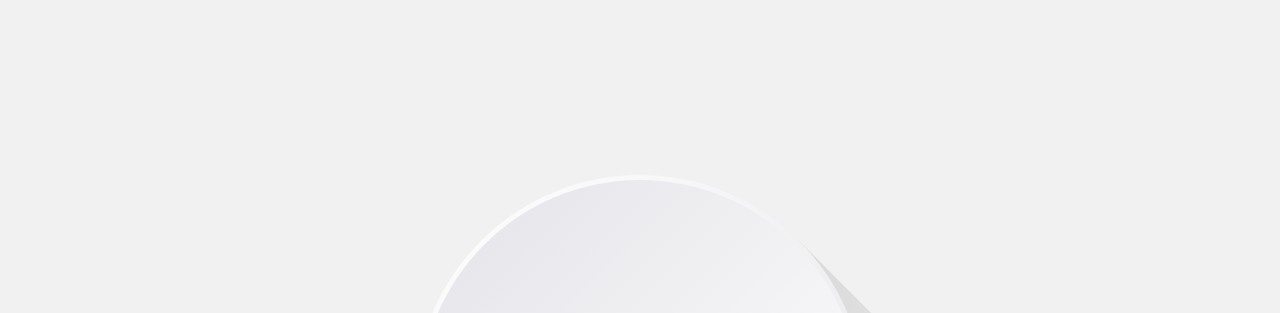
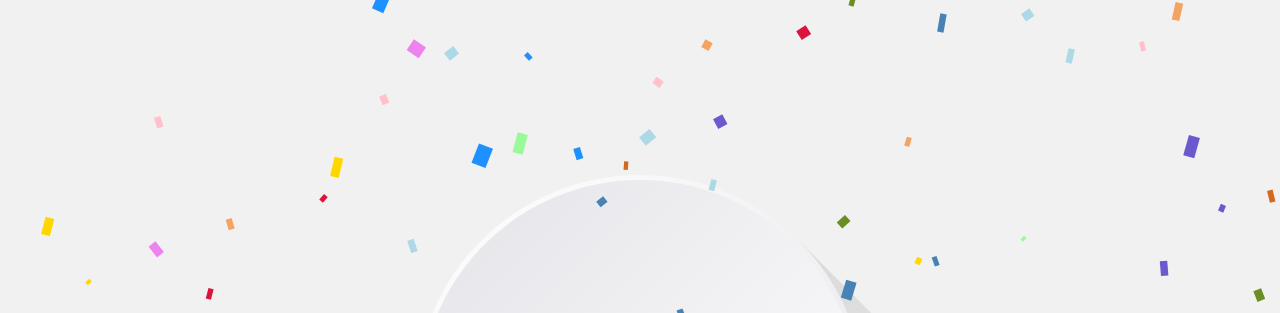
Before and after one commit to michalaDostalova/newYear, a plain HTML site: page index.html in a window 1280 px wide. Shown: the top 313 px of the page. Drawn offline with Linux system fonts and the light colour scheme; a web font is replaced by a local one.

Commit message:
conffetti

```diff
--- /dev/null
+++ b/confetti.js
@@ -0,0 +1,103 @@
+var confetti = {
+    maxCount: 150,
+    speed: 2,
+    frameInterval: 15,
+    alpha: 1,
+    gradient: !1,
+    start: null,
+    stop: null,
+    toggle: null,
+    pause: null,
+    resume: null,
+    togglePause: null,
+    remove: null,
+    isPaused: null,
+    isRunning: null
+};
+! function () {
+    confetti.start = s, confetti.stop = w, confetti.toggle = function () {
+        e ? w() : s()
+    }, confetti.pause = u, confetti.resume = m, confetti.togglePause = function () {
+        i ? m() : u()
+    }, confetti.isPaused = function () {
+        return i
+    }, confetti.remove = function () {
+        stop(), i = !1, a = []
+    }, confetti.isRunning = function () {
+        return e
+    };
+    var t = window.requestAnimationFrame || window.webkitRequestAnimationFrame || window.mozRequestAnimationFrame || window.oRequestAnimationFrame || window.msRequestAnimationFrame,
+        n = ["rgba(30,144,255,", "rgba(107,142,35,", "rgba(255,215,0,", "rgba(255,192,203,", "rgba(106,90,205,", "rgba(173,216,230,", "rgba(238,130,238,", "rgba(152,251,152,", "rgba(70,130,180,", "rgba(244,164,96,", "rgba(210,105,30,", "rgba(220,20,60,"],
+        e = !1,
+        i = !1,
+        o = Date.now(),
+        a = [],
+        r = 0,
+        l = null;
+
+    function d(t, e, i) {
+        return t.color = n[Math.random() * n.length | 0] + (confetti.alpha + ")"), t.color2 = n[Math.random() * n.length | 0] + (confetti.alpha + ")"), t.x = Math.random() * e, t.y = Math.random() * i - i, t.diameter = 10 * Math.random() + 5, t.tilt = 10 * Math.random() - 10, t.tiltAngleIncrement = .07 * Math.random() + .05, t.tiltAngle = Math.random() * Math.PI, t
+    }
+
+    function u() {
+        i = !0
+    }
+
+    function m() {
+        i = !1, c()
+    }
+
+    function c() {
+        if (!i)
+            if (0 === a.length) l.clearRect(0, 0, window.innerWidth, window.innerHeight), null;
+            else {
+                var n = Date.now(),
+                    u = n - o;
+                (!t || u > confetti.frameInterval) && (l.clearRect(0, 0, window.innerWidth, window.innerHeight), function () {
+                    var t, n = window.innerWidth,
+                        i = window.innerHeight;
+                    r += .01;
+                    for (var o = 0; o < a.length; o++) t = a[o], !e && t.y < -15 ? t.y = i + 100 : (t.tiltAngle += t.tiltAngleIncrement, t.x += Math.sin(r) - .5, t.y += .5 * (Math.cos(r) + t.diameter + confetti.speed), t.tilt = 15 * Math.sin(t.tiltAngle)), (t.x > n + 20 || t.x < -20 || t.y > i) && (e && a.length <= confetti.maxCount ? d(t, n, i) : (a.splice(o, 1), o--))
+                }(), function (t) {
+                    for (var n, e, i, o, r = 0; r < a.length; r++) {
+                        if (n = a[r], t.beginPath(), t.lineWidth = n.diameter, i = n.x + n.tilt, e = i + n.diameter / 2, o = n.y + n.tilt + n.diameter / 2, confetti.gradient) {
+                            var l = t.createLinearGradient(e, n.y, i, o);
+                            l.addColorStop("0", n.color), l.addColorStop("1.0", n.color2), t.strokeStyle = l
+                        } else t.strokeStyle = n.color;
+                        t.moveTo(e, n.y), t.lineTo(i, o), t.stroke()
+                    }
+                }(l), o = n - u % confetti.frameInterval), requestAnimationFrame(c)
+            }
+    }
+
+    function s(t, n, o) {
+        var r = window.innerWidth,
+            u = window.innerHeight;
+        window.requestAnimationFrame = window.requestAnimationFrame || window.webkitRequestAnimationFrame || window.mozRequestAnimationFrame || window.oRequestAnimationFrame || window.msRequestAnimationFrame || function (t) {
+            return window.setTimeout(t, confetti.frameInterval)
+        };
+        var m = document.getElementById("confetti-canvas");
+        null === m ? ((m = document.createElement("canvas")).setAttribute("id", "confetti-canvas"), m.setAttribute("style", "display:block;z-index:999999;pointer-events:none;position:fixed;top:0"), document.body.prepend(m), m.width = r, m.height = u, window.addEventListener("resize", function () {
+            m.width = window.innerWidth, m.height = window.innerHeight
+        }, !0), l = m.getContext("2d")) : null === l && (l = m.getContext("2d"));
+        var s = confetti.maxCount;
+        if (n)
+            if (o)
+                if (n == o) s = a.length + o;
+                else {
+                    if (n > o) {
+                        var f = n;
+                        n = o, o = f
+                    }
+                    s = a.length + (Math.random() * (o - n) + n | 0)
+                }
+        else s = a.length + n;
+        else o && (s = a.length + o);
+        for (; a.length < s;) a.push(d({}, r, u));
+        e = !0, i = !1, c(), t && window.setTimeout(w, t)
+    }
+
+    function w() {
+        e = !1
+    }
+}();
--- a/index.html
+++ b/index.html
@@ -17,7 +17,23 @@
             </div>
         </div>
     </section>
+    <script>
+        const start = () => {
+            setTimeout(function () {
+                confetti.start()
+            }, 1000)
+        }
 
+        const stop = () => {
+            setTimeout(function () {
+                confetti.stop()
+            }, 5000)
+        }
+
+        start()
+        stop()
+    </script>
+    <script src="confetti.js"></script>
 </body>
 
 </html>
```
